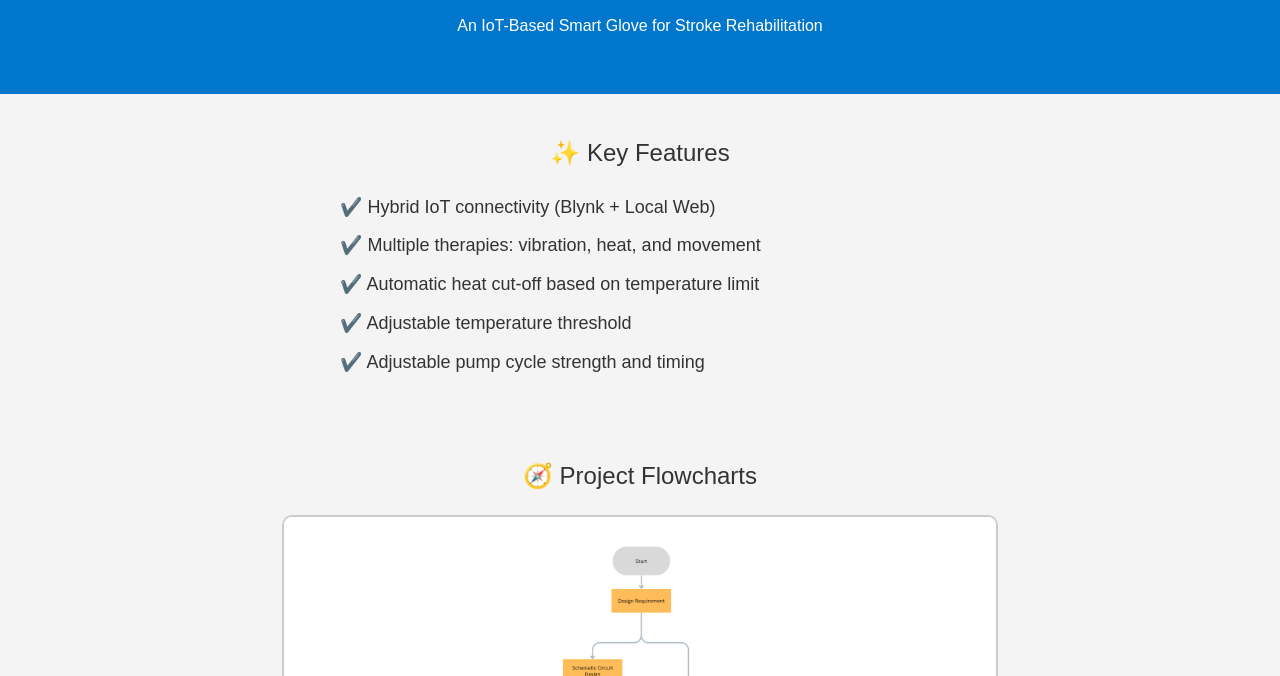
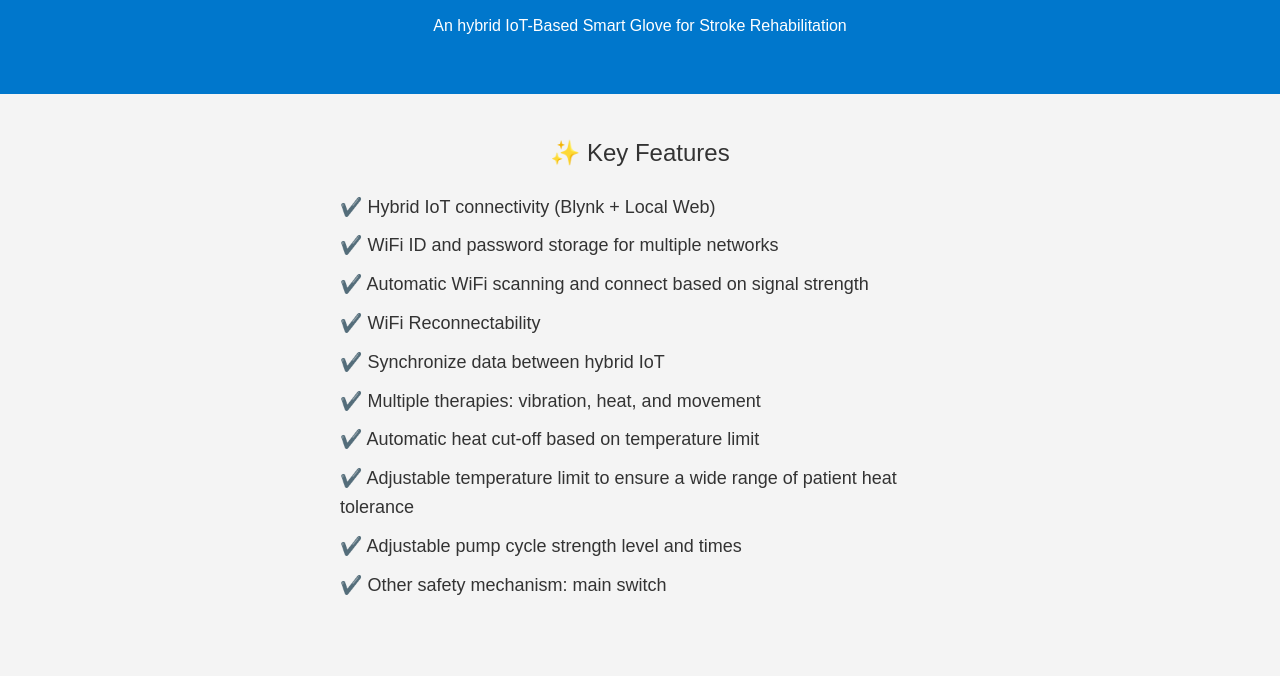
Before and after one commit to zZDr4g0nZz/IDP_G10, a plain HTML site: page index.html in a window 1280 px wide. Shown: the part 116-792 px from the top of the page. Drawn offline with Linux system fonts and the light colour scheme.

Commit message:
Update index.html

```diff
--- a/index.html
+++ b/index.html
@@ -67,11 +67,12 @@
       max-height: 400px;
     }
 
-    .video-grid {
+    .video-grid-2x2 {
       display: grid;
-      grid-template-columns: repeat(auto-fit, minmax(250px, 1fr));
+      grid-template-columns: repeat(2, 1fr);
       gap: 20px;
-      margin-top: 20px;
+      max-width: 600px;
+      margin: auto;
     }
 
     .video-button {
@@ -107,17 +108,22 @@
 
   <header>
     <h1>StrokeEase</h1>
-    <p>An IoT-Based Smart Glove for Stroke Rehabilitation</p>
+    <p>An hybrid IoT-Based Smart Glove for Stroke Rehabilitation</p>
   </header>
 
   <section>
     <div class="section-title">✨ Key Features</div>
     <ul class="features-list">
       <li>Hybrid IoT connectivity (Blynk + Local Web)</li>
+      <li>WiFi ID and password storage for multiple networks</li>
+      <li>Automatic WiFi scanning and connect based on signal strength</li>
+      <li>WiFi Reconnectability</li>
+      <li>Synchronize data between hybrid IoT</li>
       <li>Multiple therapies: vibration, heat, and movement</li>
       <li>Automatic heat cut-off based on temperature limit</li>
-      <li>Adjustable temperature threshold</li>
-      <li>Adjustable pump cycle strength and timing</li>
+      <li>Adjustable temperature limit to ensure a wide range of patient heat tolerance</li>
+      <li>Adjustable pump cycle strength level and times</li>
+      <li>Other safety mechanism: main switch</li>
     </ul>
   </section>
 
```
